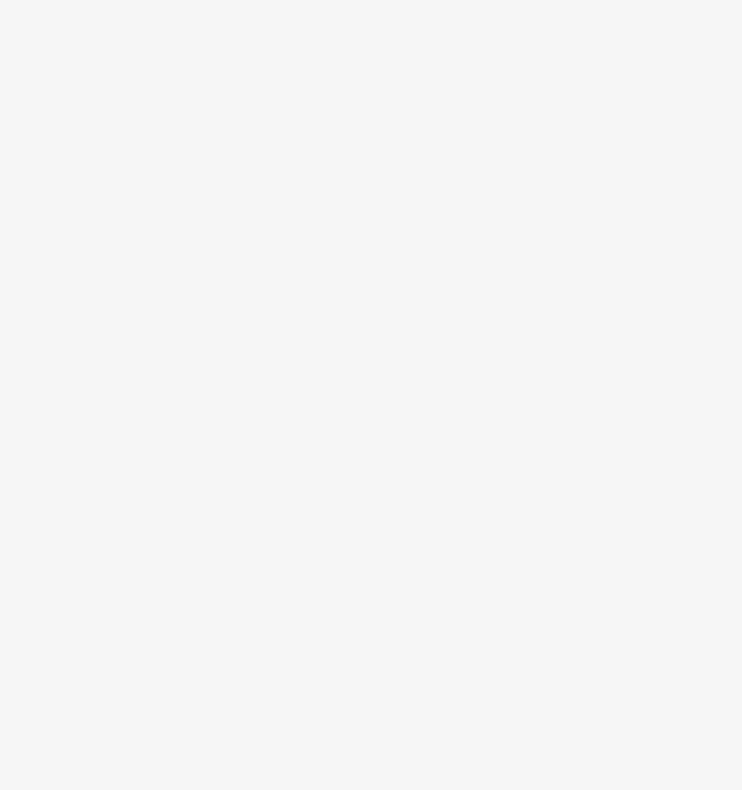
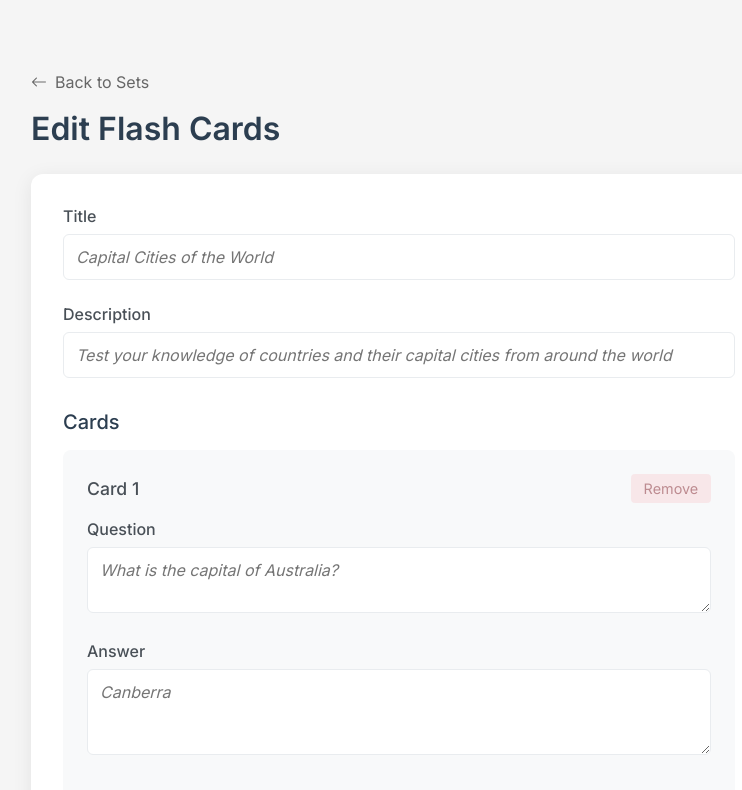
Before and after one commit to vincenttao04/flashcards-fe, a Vue app: page /1/edit in a window 1280 px wide. Before the commit this address had no page. Shown: the top 790 px of the page, without its empty margins (241-983 px from the left). Built offline with nearby package versions, Linux system fonts and the light colour scheme.

Commit message:
feat: save on editing flash cards navigates users to flashcard set

```diff
--- a/src/components/home/FlashCardSetCard.vue
+++ b/src/components/home/FlashCardSetCard.vue
@@ -11,7 +11,7 @@
   <div class="card-set">
     <!-- Main clickable area -->
     <router-link
-      :to="{ name: 'flashcards', params: { setId: set.id } }"
+      :to="{ name: 'flashcard', params: { setId: set.id } }"
       class="card-set-link"
     >
       <div class="set-header">
--- /dev/null
+++ b/src/pages/Edit.vue
@@ -0,0 +1,137 @@
+<script setup>
+import { ref, computed } from "vue";
+import { useRouter, useRoute } from "vue-router";
+import PageHeader from "../components/common/PageHeader.vue";
+import SetTitleInput from "../components/create/SetHeaderInput.vue";
+import CardsList from "../components/create/CardsList.vue";
+import PreviewSection from "../components/create/CardPreview.vue";
+import FormActions from "../components/create/FormActions.vue";
+
+const router = useRouter();
+const route = useRoute();
+const setTitle = ref("");
+const setDescription = ref("");
+const cards = ref([{ question: "", answer: "" }]);
+const previewIndex = ref(0);
+
+const isFormValid = computed(() => {
+  return (
+    setTitle.value.trim() !== "" &&
+    setDescription.value.trim() !== "" &&
+    cards.value.every(
+      (card) => card.question.trim() !== "" && card.answer.trim() !== "",
+    )
+  );
+});
+
+// Function to check if there is any content in the cards
+const hasContent = computed(() => {
+  return cards.value.some(
+    (card) => card.question.trim() !== "" || card.answer.trim() !== "",
+  );
+});
+
+// Function to add a new card to the list
+function addCard() {
+  cards.value.push({ question: "", answer: "" });
+}
+
+// Function to remove a card from the list
+function removeCard(index) {
+  if (cards.value.length > 1) {
+    cards.value.splice(index, 1);
+    if (previewIndex.value >= cards.value.length) {
+      previewIndex.value = cards.value.length - 1;
+    }
+  }
+}
+
+// Function to update the cards list when a card is modified
+function updateCards(newCards) {
+  cards.value = newCards;
+}
+
+// Function to save the flash card set, checks if the form fields are valid and displays a mock alert
+function saveFlashCards() {
+  if (isFormValid.value) {
+    alert(
+      `[MOCK] ${setTitle.value} saved successfully\n\nTo add a new flash card set, please amend the code in src/data/flashCardSets.js`,
+    );
+    console.log("Saving:", { title: setTitle.value, cards: cards.value });
+    resetForm();
+    router.push({
+      name: "flashcard",
+      params: { setId: route.params.setId },
+    });
+  }
+}
+
+// Function to reset the form fields after saving
+function resetForm() {
+  setTitle.value = "";
+  setDescription.value = "";
+  cards.value = [{ question: "", answer: "" }];
+  previewIndex.value = 0;
+}
+</script>
+
+<template>
+  <div class="edit-flash-cards">
+    <PageHeader
+      title="Edit Flash Cards"
+      :showBackLink="true"
+      alignment="left"
+    />
+
+    <div class="form-container">
+      <SetTitleInput
+        :title="setTitle"
+        :description="setDescription"
+        @update:title="setTitle = $event"
+        @update:description="setDescription = $event"
+      />
+
+      <CardsList
+        :cards="cards"
+        @add="addCard"
+        @remove="removeCard"
+        @update:cards="updateCards"
+      />
+
+      <PreviewSection
+        v-if="cards.length > 0 && hasContent"
+        :cards="cards"
+        :preview-index="previewIndex"
+        @update:index="previewIndex = $event"
+      />
+
+      <FormActions :is-valid="isFormValid" @save="saveFlashCards" />
+    </div>
+  </div>
+</template>
+
+<style scoped>
+.edit-flash-cards {
+  max-width: 800px;
+  margin: 0 auto;
+  padding: 2rem;
+  color: #333;
+}
+
+.form-container {
+  background-color: #fff;
+  border-radius: 12px;
+  box-shadow: 0 4px 20px rgba(0, 0, 0, 0.08);
+  padding: 2rem;
+}
+
+@media (max-width: 640px) {
+  .edit-flash-cards {
+    padding: 1rem;
+  }
+
+  .form-container {
+    padding: 1.5rem;
+  }
+}
+</style>
--- a/src/router/index.js
+++ b/src/router/index.js
@@ -19,7 +19,7 @@ const router = createRouter({
     },
     {
       path: "/:setId",
-      name: "flashcards",
+      name: "flashcard",
       component: () => import("../pages/FlashCard.vue"),
       props: true,
     },
@@ -28,6 +28,11 @@ const router = createRouter({
       name: "create",
       component: () => import("../pages/Create.vue"),
     },
+    {
+      path: "/:setId/edit",
+      name: "edit",
+      component: () => import("../pages/Edit.vue"),
+    },
   ],
 });
 
```
